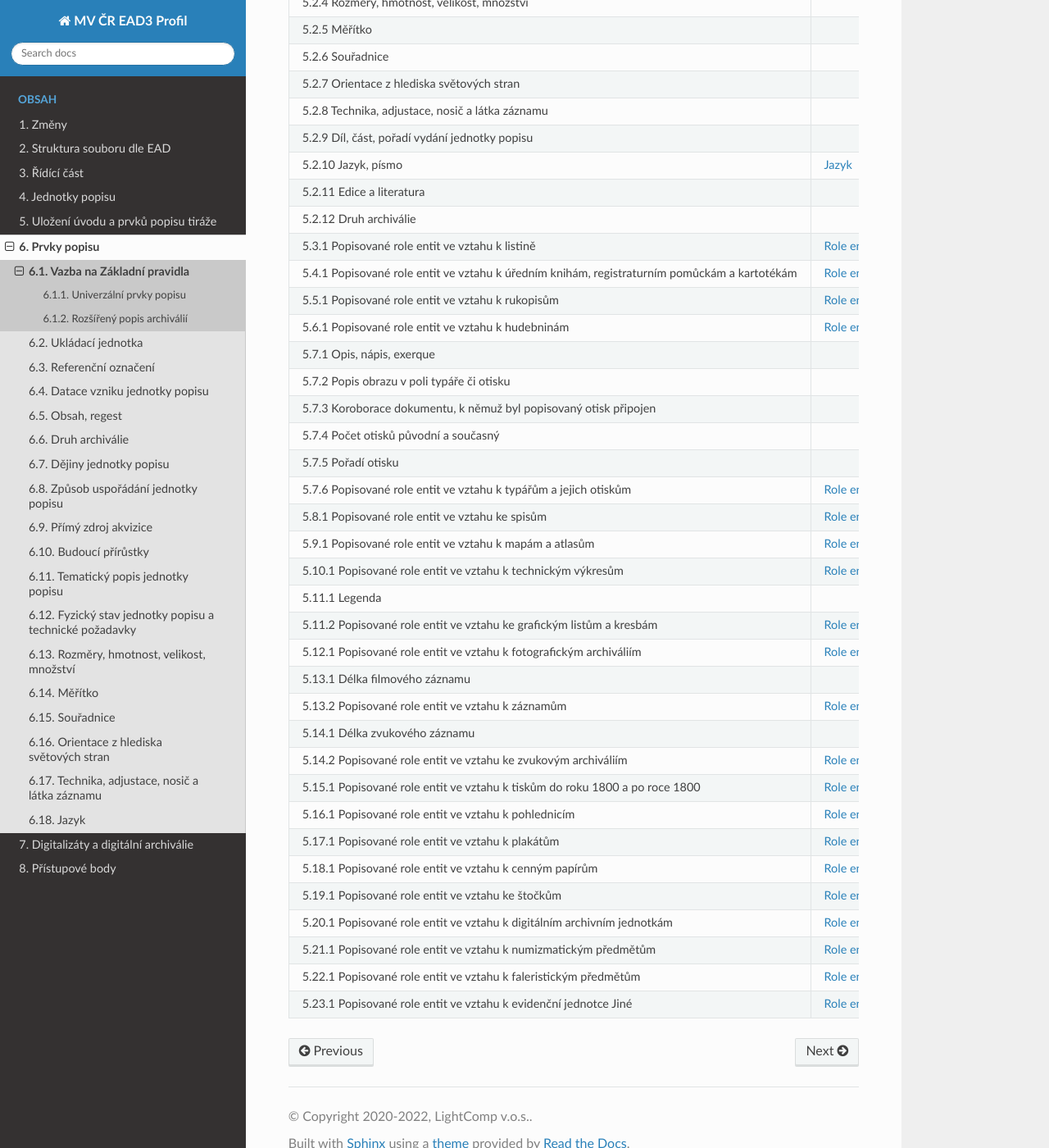
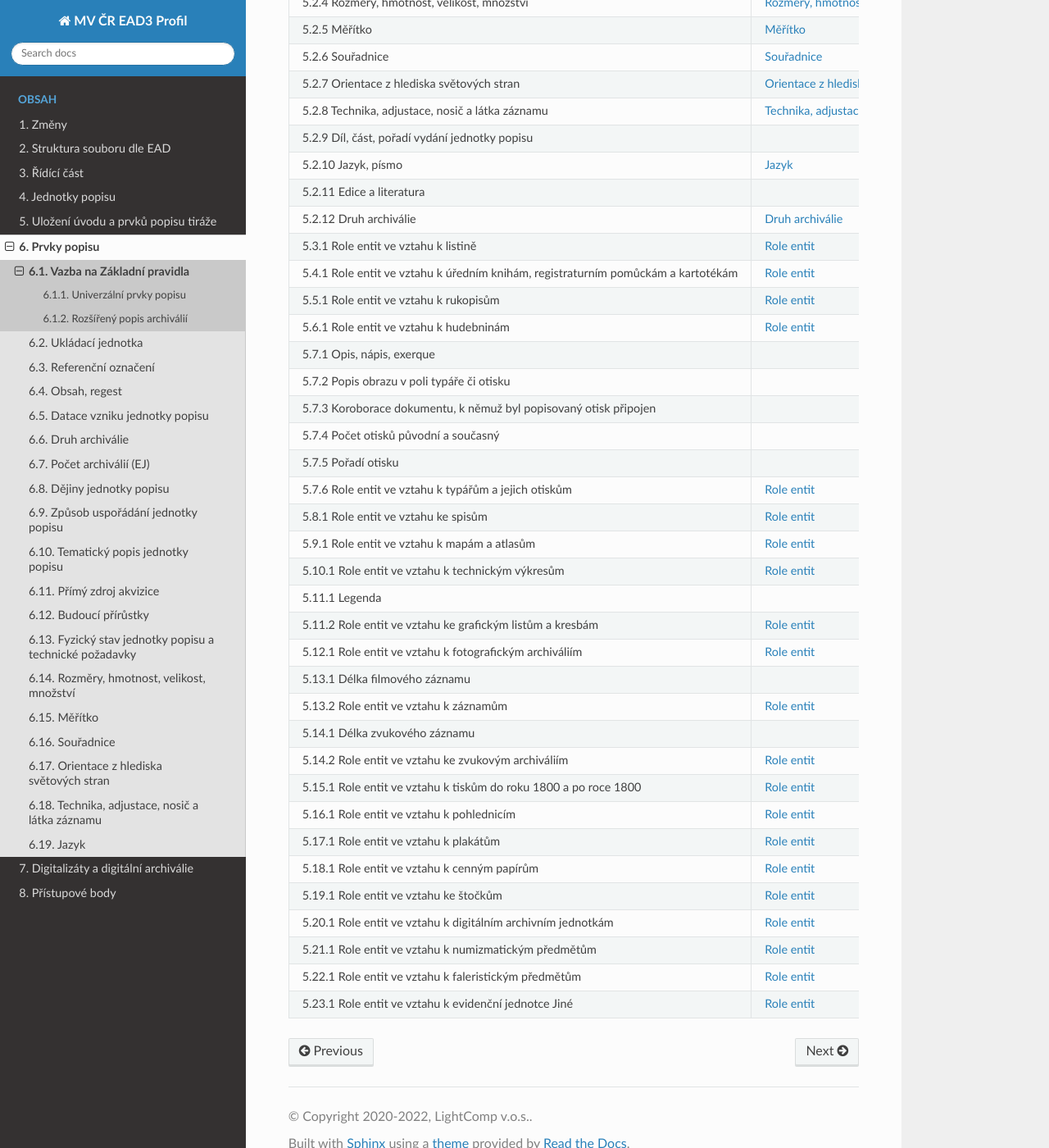
Before and after one commit to elzasw/ead3doc, a Sphinx documentation site: the page built from doc/source/prvky-popisu/prehled.rst, in a window 1280 px wide and 1400 px high, scrolled down 1530 px. Shown: the whole window at 82% size. Built offline with Sphinx 7.4.7 and the Read the Docs theme 2.0.0, drawn with Linux system fonts in a browser that asks for light colours; some of the changed text lies outside the part shown.

Commit message:
Přidáno řešení pro PP: Počet EJ / počet archiválií

```diff
--- a/doc/source/archdesc/jp-charakteristika.rst
+++ b/doc/source/archdesc/jp-charakteristika.rst
@@ -14,5 +14,6 @@
 
 Jedná se o prvky popisu:
  - :ref:`ead_item_types_druharch`
+ - :ref:`ead_item_types_pocet`
  - :ref:`ead_item_types_rozmery`
  - :ref:`ead_item_types_technika`
--- a/doc/source/prvky-popisu.rst
+++ b/doc/source/prvky-popisu.rst
@@ -24,14 +24,15 @@
   prvky-popisu/prehled.rst
   prvky-popisu/ukl-jednotka.rst
   prvky-popisu/ref-ozn.rst
+  prvky-popisu/obsah.rst
   prvky-popisu/datace.rst
-  prvky-popisu/obsah.rst
   prvky-popisu/druh-archivalie.rst
+  prvky-popisu/pocet.rst
   prvky-popisu/dejiny.rst
   prvky-popisu/zp-usporadani.rst
+  prvky-popisu/tem-popis.rst
   prvky-popisu/akvizice.rst
   prvky-popisu/bud-prirustky.rst
-  prvky-popisu/tem-popis.rst
   prvky-popisu/fyz-stav.rst
   prvky-popisu/rozmery.rst
   prvky-popisu/meritko.rst
--- a/doc/source/prvky-popisu/prehled.rst
+++ b/doc/source/prvky-popisu/prehled.rst
@@ -91,15 +91,15 @@
    * - 5.2.3 Způsob a forma dochování
      -
    * - 5.2.4 Rozměry, hmotnost, velikost, množství
-     -
+     - :ref:`ead_item_types_rozmery`
    * - 5.2.5 Měřítko
-     -
+     - :ref:`ead_item_types_meritko`
    * - 5.2.6 Souřadnice
-     -
+     - :ref:`ead_item_types_souradnice`
    * - 5.2.7 Orientace z hlediska světových stran
-     -
+     - :ref:`ead_item_types_orientace`
    * - 5.2.8 Technika, adjustace, nosič a látka záznamu
-     -
+     - :ref:`ead_item_types_technika`
    * - 5.2.9 Díl, část, pořadí vydání jednotky popisu
      -
    * - 5.2.10 Jazyk, písmo
@@ -107,14 +107,14 @@
    * - 5.2.11 Edice a literatura
      -
    * - 5.2.12 Druh archiválie
-     -
-   * - 5.3.1 Popisované role entit ve vztahu k listině
+     - :ref:`ead_item_types_druharch`
+   * - 5.3.1 Role entit ve vztahu k listině
      - :ref:`ead_ap_relation`
-   * - 5.4.1 Popisované role entit ve vztahu k úředním knihám, registraturním pomůckám a kartotékám
+   * - 5.4.1 Role entit ve vztahu k úředním knihám, registraturním pomůckám a kartotékám
      - :ref:`ead_ap_relation`
-   * - 5.5.1 Popisované role entit ve vztahu k rukopisům
+   * - 5.5.1 Role entit ve vztahu k rukopisům
      - :ref:`ead_ap_relation`
-   * - 5.6.1 Popisované role entit ve vztahu k hudebninám
+   * - 5.6.1 Role entit ve vztahu k hudebninám
      - :ref:`ead_ap_relation`
    * - 5.7.1 Opis, nápis, exerque
      -
@@ -126,43 +126,43 @@
      -
    * - 5.7.5 Pořadí otisku
      -
-   * - 5.7.6 Popisované role entit ve vztahu k typářům a jejich otiskům
+   * - 5.7.6 Role entit ve vztahu k typářům a jejich otiskům
      - :ref:`ead_ap_relation`
-   * - 5.8.1 Popisované role entit ve vztahu ke spisům
+   * - 5.8.1 Role entit ve vztahu ke spisům
      - :ref:`ead_ap_relation`
-   * - 5.9.1 Popisované role entit ve vztahu k mapám a atlasům
+   * - 5.9.1 Role entit ve vztahu k mapám a atlasům
      - :ref:`ead_ap_relation`
-   * - 5.10.1 Popisované role entit ve vztahu k technickým výkresům
+   * - 5.10.1 Role entit ve vztahu k technickým výkresům
      - :ref:`ead_ap_relation`
    * - 5.11.1 Legenda
      -
-   * - 5.11.2 Popisované role entit ve vztahu ke grafickým listům a kresbám
+   * - 5.11.2 Role entit ve vztahu ke grafickým listům a kresbám
      - :ref:`ead_ap_relation`
-   * - 5.12.1 Popisované role entit ve vztahu k fotografickým archiváliím
+   * - 5.12.1 Role entit ve vztahu k fotografickým archiváliím
      - :ref:`ead_ap_relation`
    * - 5.13.1 Délka filmového záznamu
      -
-   * - 5.13.2 Popisované role entit ve vztahu k záznamům
+   * - 5.13.2 Role entit ve vztahu k záznamům
      - :ref:`ead_ap_relation`
    * - 5.14.1 Délka zvukového záznamu
      -
-   * - 5.14.2 Popisované role entit ve vztahu ke zvukovým archiváliím
+   * - 5.14.2 Role entit ve vztahu ke zvukovým archiváliím
      - :ref:`ead_ap_relation`
-   * - 5.15.1 Popisované role entit ve vztahu k tiskům do roku 1800 a po roce 1800
+   * - 5.15.1 Role entit ve vztahu k tiskům do roku 1800 a po roce 1800
      - :ref:`ead_ap_relation`
-   * - 5.16.1 Popisované role entit ve vztahu k pohlednicím
+   * - 5.16.1 Role entit ve vztahu k pohlednicím
      - :ref:`ead_ap_relation`
-   * - 5.17.1 Popisované role entit ve vztahu k plakátům
+   * - 5.17.1 Role entit ve vztahu k plakátům
      - :ref:`ead_ap_relation`
-   * - 5.18.1 Popisované role entit ve vztahu k cenným papírům
+   * - 5.18.1 Role entit ve vztahu k cenným papírům
      - :ref:`ead_ap_relation`
-   * - 5.19.1 Popisované role entit ve vztahu ke štočkům
+   * - 5.19.1 Role entit ve vztahu ke štočkům
      - :ref:`ead_ap_relation`
-   * - 5.20.1 Popisované role entit ve vztahu k digitálním archivním jednotkám
+   * - 5.20.1 Role entit ve vztahu k digitálním archivním jednotkám
      - :ref:`ead_ap_relation`
-   * - 5.21.1 Popisované role entit ve vztahu k numizmatickým předmětům
+   * - 5.21.1 Role entit ve vztahu k numizmatickým předmětům
      - :ref:`ead_ap_relation`
-   * - 5.22.1 Popisované role entit ve vztahu k faleristickým předmětům
+   * - 5.22.1 Role entit ve vztahu k faleristickým předmětům
      - :ref:`ead_ap_relation`
-   * - 5.23.1 Popisované role entit ve vztahu k evidenční jednotce Jiné
+   * - 5.23.1 Role entit ve vztahu k evidenční jednotce Jiné
      - :ref:`ead_ap_relation`
--- a/doc/source/prvky-popisu/technika.rst
+++ b/doc/source/prvky-popisu/technika.rst
@@ -6,8 +6,9 @@
 
 Další popis viz: ZP5.2.8 Technika, adjustace, nosič a látka záznamu
 
-Uvádí se v elementu `<physfacet> <http://www.loc.gov/ead/EAD3taglib/EAD3.html#elem-physfacet>`_,
-který je součástí :ref:`charakteristiky jednotky popisu <ead_jp_char>`. Element je nutné uvést v kontextu souvisejících hodnot.
+Uvádí se v elementu `<physfacet> <http://www.loc.gov/ead/EAD3taglib/EAD3.html#elem-physfacet>`_.
+Element je součástí :ref:`charakteristiky jednotky popisu <ead_jp_char>`.
+Hodnota se uvádí v kontextu souvisejících hodnot.
 
 V elementu se uvádí jen textová hodnota.
 
--- a/doc/source/zmeny.rst
+++ b/doc/source/zmeny.rst
@@ -30,6 +30,7 @@
 -----------------
  * nová podkapitola: :ref:`ead_jp_char`
  * přidání prvku popisu: :ref:`ead_item_types_druharch`
+ * přidání prvku popisu: :ref:`ead_item_types_pocet`
  * přidání prvku popisu: :ref:`ead_item_types_rozmery`
  * přidání prvku popisu: :ref:`ead_item_types_souradnice`
  * přidání prvku popisu: :ref:`ead_item_types_meritko`
```
Also changed, not shown: other parts of doc/source/prvky-popisu/prehled.rst (+3 -3 lines), doc/source/prvky-popisu/druh-archivalie.rst (+4 -3 lines), doc/source/prvky-popisu/pocet.rst (added, +18 -0 lines).
